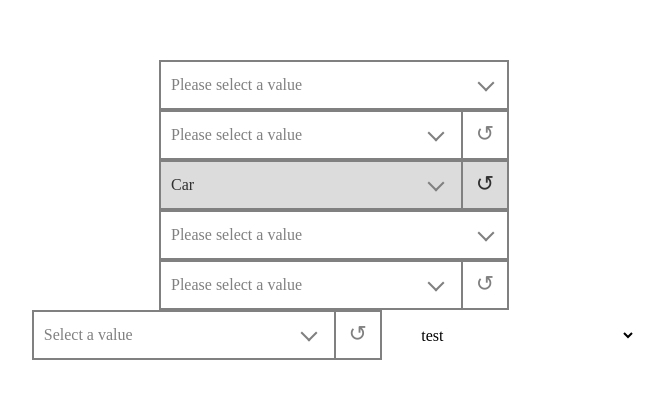
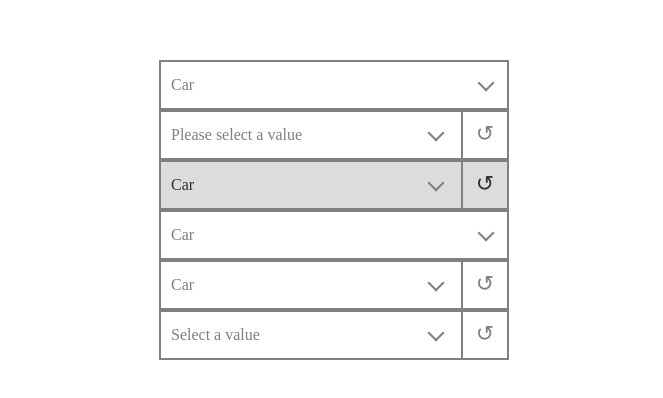
Before and after one commit to SmashingQuasar/beautified-select, a plain HTML site: page beautified_select.html in a window 1280 px wide. Shown: the part 190-588 px from the top of the page, without its empty margins (306-969 px from the left). Drawn offline with Linux system fonts and the light colour scheme.

Commit message:
Fixed an issue with placeholder on non-multiple select

```diff
--- a/beautified_select.html
+++ b/beautified_select.html
@@ -14,7 +14,7 @@
 
 		<beautified-select>
 			<select name="third_select" data-placeholder="Please select a value">
-				<option readonly></option>
+				<option disabled></option>
 				<option value="car">Car</option>
 				<option value="truck">Truck</option>
 				<option value="apple">Apple</option>
@@ -63,7 +63,7 @@
 
 		<beautified-select>
 			<select name="third_select" data-placeholder="Please select a value">
-				<option readonly></option>
+				<option disabled></option>
 				<option value="car">Car</option>
 				<option value="truck">Truck</option>
 				<option value="apple">Apple</option>
@@ -101,39 +101,6 @@
 				<option value="productInformation">Information about our products</option>
 			</select>
 		</beautified-select>
-<script>
-	"use strict";
-	{
-		document.addEventListener("DOMContentLoaded", function () {
-
-			let select = document.createElement("select");
-			select.name = "addresses[]";
-			select.dataset.placeholder="Sélectionnez une adresse";
-			// select.hidden = true;
-			let option_null = document.createElement("option");
-			option_null.appendChild(document.createTextNode("test"));
-			option_null.value = "true";
-			option_null.readonly = true;
-
-			let option_base = document.createElement("option");
-			option_base.value = "add-address";
-			option_base.appendChild(document.createTextNode("Ajouter une nouvelle adresse..."));
-
-
-			select.appendChild(option_null);
-			select.appendChild(option_base);
-
-			let beautified_select = document.createElement("beautified-select");
-
-			beautified_select.appendChild(select);
-
-			document.querySelector("form").appendChild(beautified_select);
-
-			option_null.selected = true;
-			// beautify_select(select);
-		});
-	}
-</script>
 	</form>
 </body>
 </html>
--- a/javascript/beautified-select.js
+++ b/javascript/beautified-select.js
@@ -28,21 +28,13 @@
         beautiful_option.classList.add("css_option");
         beautiful_option.dataset.index = option.index;
         beautiful_option.textContent = option.label || option.textContent;
-        if (option.value === "true")
-        {
-            console.log(option);
-            console.log(option.closest("select"));
-            console.log(option.closest("select").selectedIndex);
-            console.log(option.value);
-            console.log(option.selected);
 
-        }
         if (option.disabled)
         {
             beautiful_option.classList.add("css_disabled");
         }
 
-        beautiful_option.hidden = option.hasAttribute("readonly") && !option.value;
+        beautiful_option.hidden = option.hasAttribute("disabled") && !option.value;
 
         this.appendChild(beautiful_option);
     }
@@ -119,10 +111,10 @@
         else if (select.dataset.placeholder)
         {
             let option = document.createElement("option");
-            option.setAttribute("readonly", "");
+            option.setAttribute("disabled", "");
             select.insertBefore(option, select.firstElementChild);
-            if (select.querySelector("option"))
-            if (select.querySelector("option:not([readonly])[selected]"))
+
+            if (!select.querySelector("option[selected]"))
             {
                 select.selectedIndex = 0;
             }
@@ -336,9 +328,18 @@
                             }
                             else
                             {
-                                beautiful_list.childNodes[default_selection].classList.add("css_selected");
-                                beautiful_title.textContent = default_option.textContent || select.dataset.placeholder;
-                                default_option.selected = true;
+                                if (select.dataset.placeholder)
+                                {
+                                    beautiful_list.childNodes[0].classList.add("css_selected");
+                                    beautiful_title.textContent = select.dataset.placeholder;
+                                    select.options[0].selected = true;
+                                }
+                                else
+                                {
+                                    beautiful_list.childNodes[default_selection].classList.add("css_selected");
+                                    beautiful_title.textContent = default_option.textContent || select.dataset.placeholder;
+                                    default_option.selected = true;
+                                }
                             }
                             if (select.dataset.autocomplete === "true")
                             {
```
